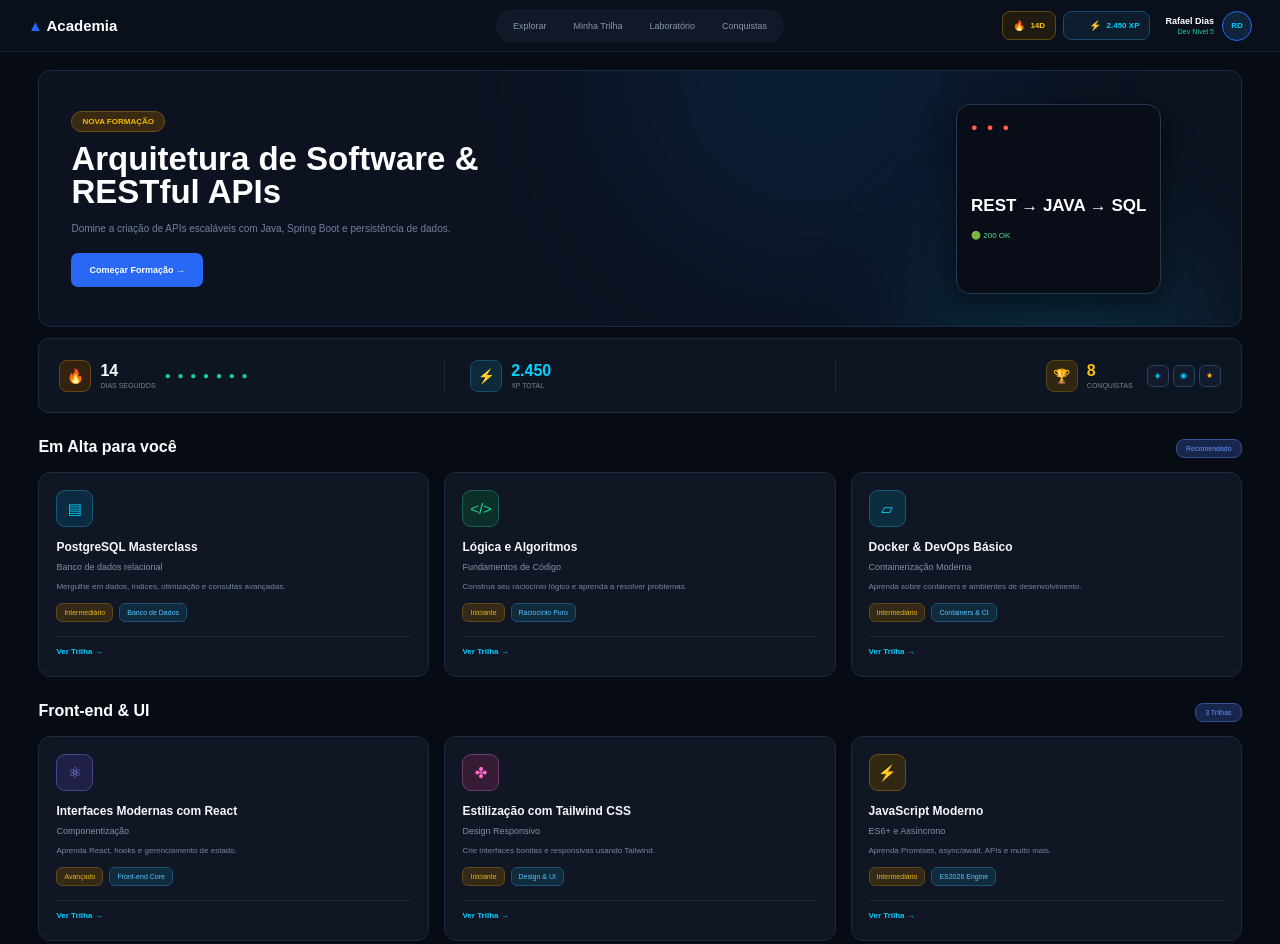
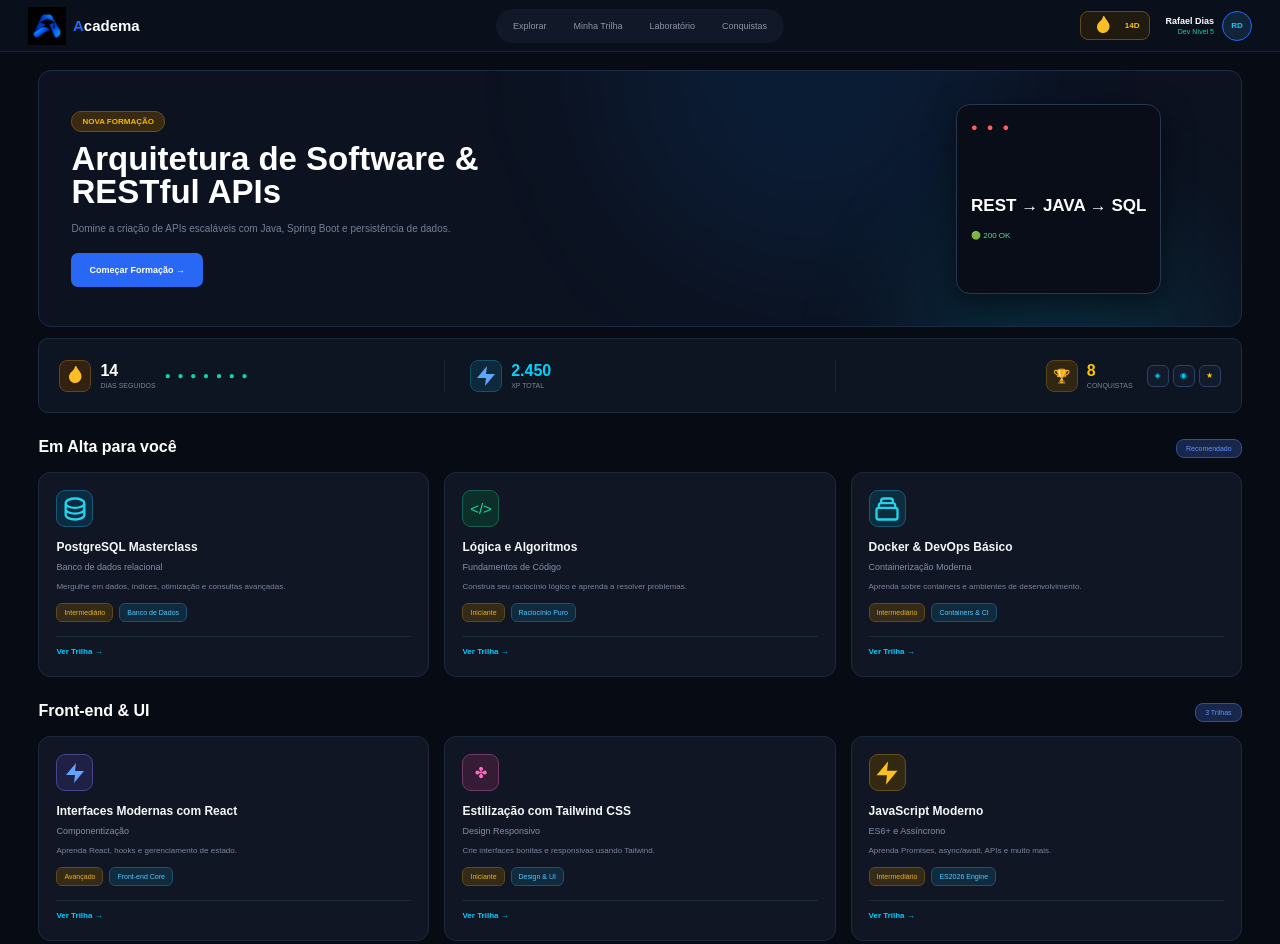
Before and after one commit to igorvasconcelos11-web/academa-uc2, a plain HTML site: page public/explorar/index.html in a window 1280 px wide. Shown: the top 944 px of the page. Drawn offline with Linux system fonts and the light colour scheme.

Commit message:
ultima atualização

```diff
--- a/public/explorar/explorar.css
+++ b/public/explorar/explorar.css
@@ -607,6 +607,18 @@ footer {
     font-size: 7px;
 }
 
+.logo {
+    display: flex;
+    align-items: center;
+    gap: 7px;
+}
+
+.logo img {
+    width: 38px;
+    height: 44px;
+    object-fit: contain;
+}
+
 @media (max-width: 900px) {
 
     main {
--- a/public/explorar/index.html
+++ b/public/explorar/index.html
@@ -4,7 +4,7 @@
 <head>
     <meta charset="UTF-8">
     <meta name="viewport" content="width=device-width, initial-scale=1.0">
-    <title>Academia</title>
+    <title>Academa</title>
 
     <link rel="stylesheet" href="explorar.css">
 
@@ -14,7 +14,10 @@
 
     <header>
 
-        <h2>▲ Academia</h2>
+        <div class="logo">
+            <img src="f6b68c7e-7f2c-4af6-a83d-be960556652a.jpg" alt="Logo Academia">
+            <h2> Academa</h2>
+        </div>
 
         <nav>
             <a href="/public/explorar/index.html">Explorar</a>
@@ -25,15 +28,11 @@
 
         <div class="header-status">
 
-            <div class="status-item dias">
-                <span>🔥</span>
+            <div class="status-item dias"><img src="SV(8).svg" alt="">
+                <span></span>
                 <b>14D</b>
             </div>
 
-            <div class="status-item xp">
-                <span>⚡</span>
-                <b>2.450 XP</b>
-            </div>
 
         </div>
 
@@ -104,7 +103,7 @@
             <div class="estatistica">
 
                 <span class="estatistica-icone fogo">
-                    🔥
+                    <img src="SV(8).svg" alt="logo">
                 </span>
 
                 <div>
@@ -122,7 +121,7 @@
             <div class="estatistica xp">
 
                 <span class="estatistica-icone raio">
-                    ⚡
+                    <img src="SVG (3).svg" alt="">
                 </span>
 
                 <div>
@@ -173,8 +172,8 @@
 
                 <div class="card">
 
-                    <div class="icone azul">
-                        ▤
+                    <div class="icone azul"><img src="SVG (6).svg" alt="icones">
+
                     </div>
 
                     <h3>
@@ -249,8 +248,8 @@
 
                 <div class="card">
 
-                    <div class="icone ciano">
-                        ▱
+                    <div class="icone ciano"><img src="SVG (1).svg" alt="Imagem">
+
                     </div>
 
                     <h3>
@@ -307,8 +306,8 @@
 
                 <div class="card">
 
-                    <div class="icone roxo">
-                        ⚛
+                    <div class="icone roxo"><img src="SVG (3).svg" alt="icone">
+
                     </div>
 
                     <h3>
@@ -383,8 +382,8 @@
 
                 <div class="card">
 
-                    <div class="icone amarelo">
-                        ⚡
+                    <div class="icone amarelo"><img src="SVG.svg" alt="">
+
                     </div>
 
                     <h3>
```
Also changed, not shown: public/explorar/SV(8).svg (added), public/explorar/SVG (1).svg (added), public/explorar/SVG (3).svg (added), public/explorar/SVG (4).svg (added), public/explorar/SVG (5).svg (added), public/explorar/SVG (6).svg (added), public/explorar/SVG (9).svg (added), public/explorar/SVG.svg (added), public/explorar/f6b68c7e-7f2c-4af6-a83d-be960556652a.jpg (added), 1 other file.
